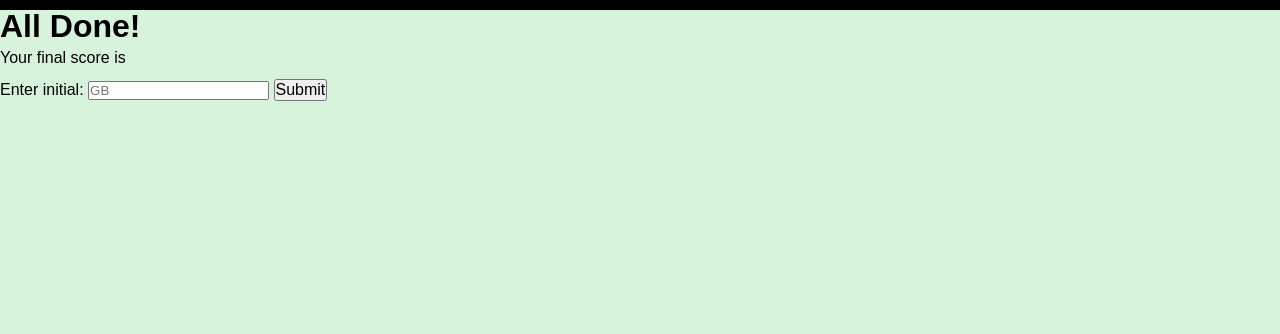
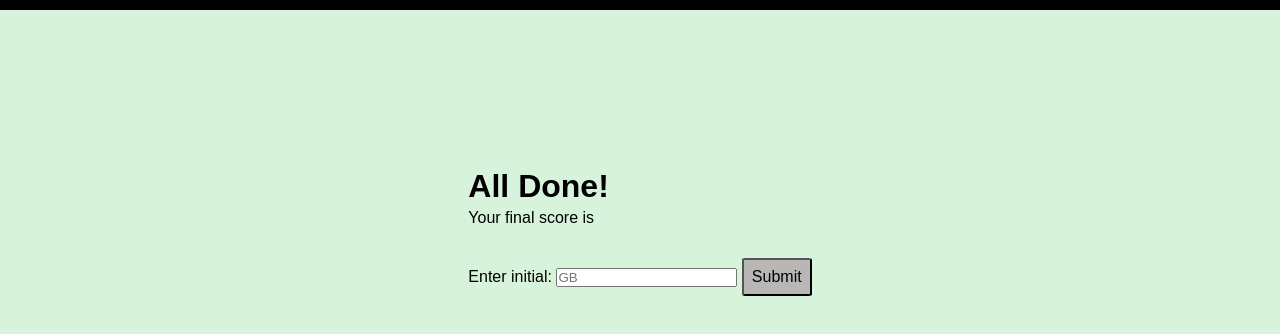
Before and after one commit to gunjanb/Code-Quiz, a plain HTML site: page index.html in a window 1280 px wide. Shown: the part 96-430 px from the top of the page. Drawn offline with Linux system fonts and the light colour scheme.

Commit message:
adding styling for index.html

```diff
--- a/assets/css/style.css
+++ b/assets/css/style.css
@@ -47,3 +47,48 @@ a {
   margin-right: auto;
   padding: 1%;
 }
+
+main {
+  display: flex;
+  flex-direction: column;
+  flex-wrap: wrap;
+  justify-content: center;
+  align-items: center;
+}
+
+h2 {
+  font-size: 190%;
+}
+
+.quiz-start-content {
+  display: flex;
+  justify-content: center;
+  align-items: center;
+  margin-top: 10rem;
+}
+
+.wrapper {
+  line-height: 2.5rem;
+}
+.user-info {
+  /* display: flex;
+  flex: 1 1; */
+  margin-top: 10rem;
+}
+
+button {
+  padding: 1rem;
+  border-radius: 5%;
+  margin-top: 1.5rem;
+  cursor: pointer;
+  transition: all 0.5s ease-in-out;
+  background-color: rgb(185, 182, 182);
+}
+
+button:hover {
+  background-color: var(--c--dgreen);
+}
+
+#sign-up {
+  padding: 0.5rem;
+}
```
